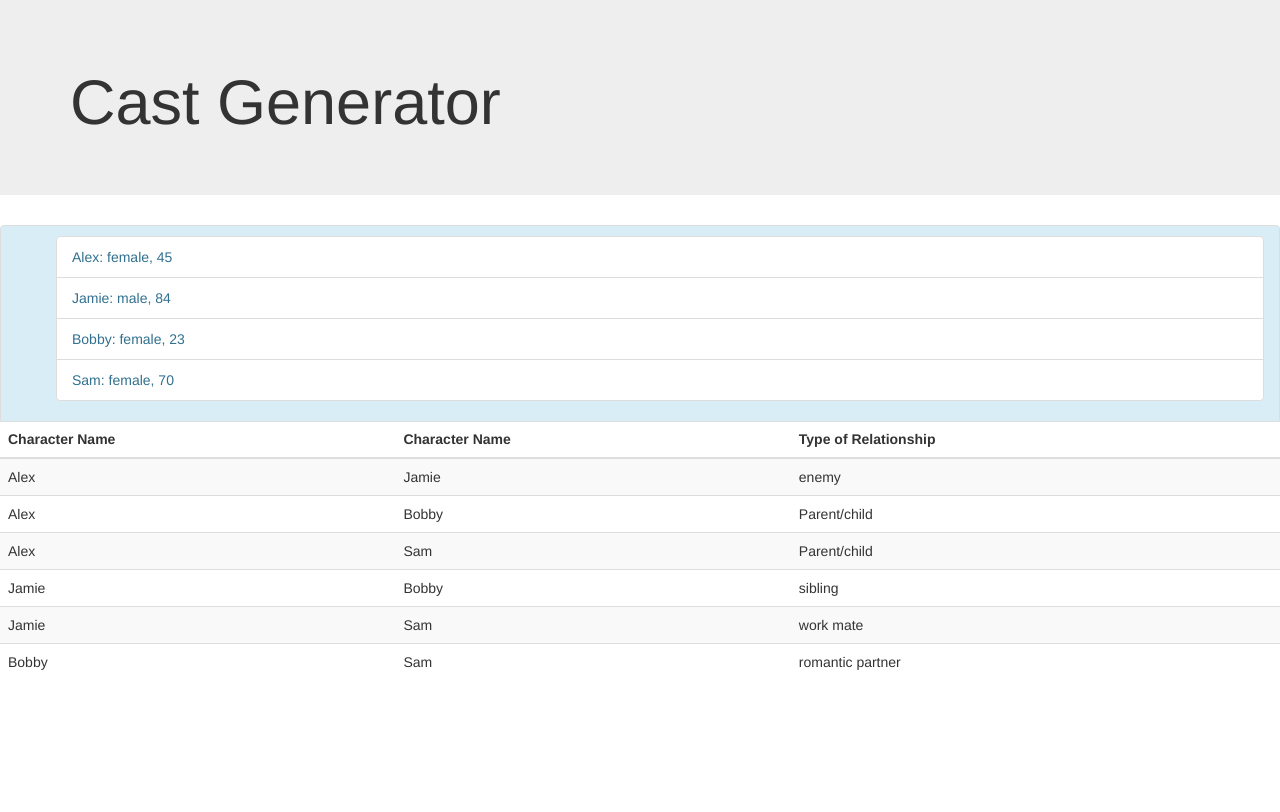
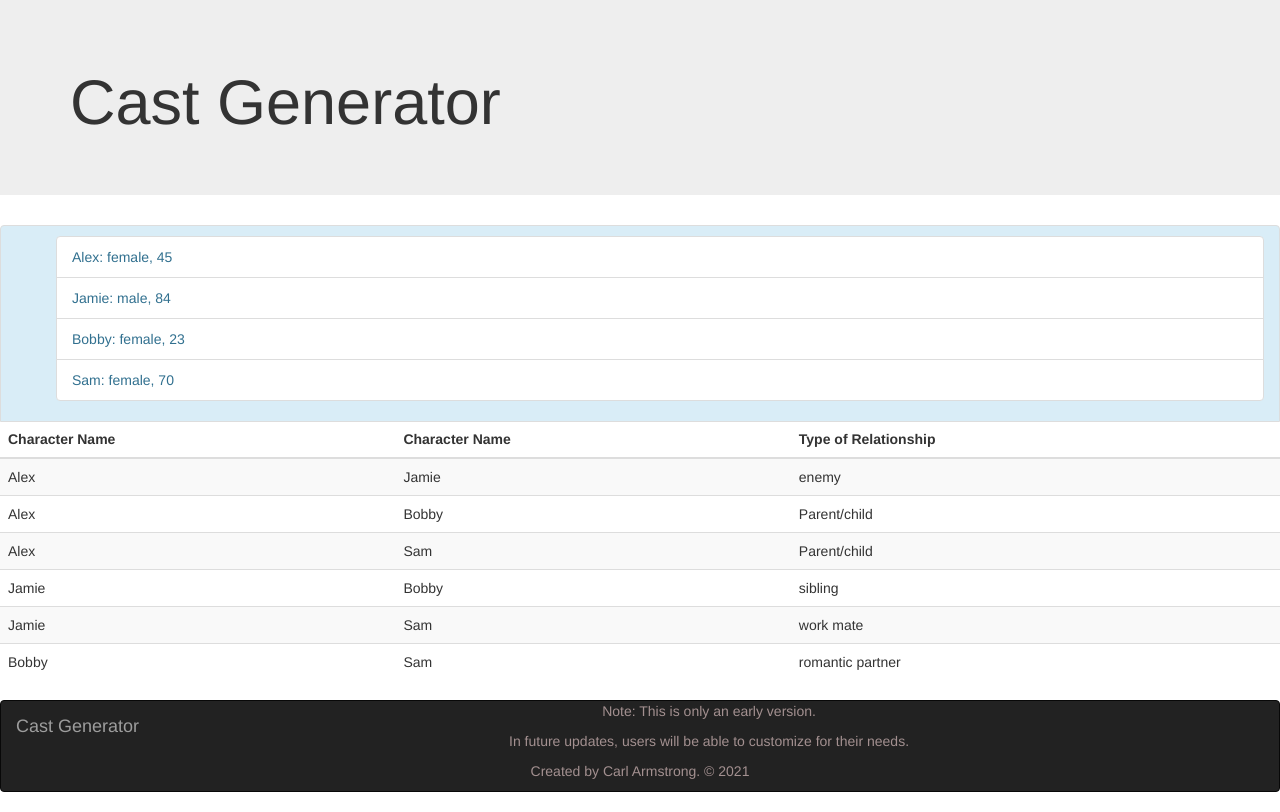
Before and after one commit to Carl-Armstrong/cast-generator, an Angular app: page / in a window 1280 px wide. Built offline with nearby package versions, Linux system fonts and the light colour scheme.

Commit message:
Added footer

```diff
--- a/src/app/app.component.html
+++ b/src/app/app.component.html
@@ -6,3 +6,4 @@
 </div>
 
 <app-char-display></app-char-display>
+<app-footer></app-footer>
--- a/src/app/app.module.ts
+++ b/src/app/app.module.ts
@@ -3,11 +3,13 @@ import { BrowserModule } from '@angular/platform-browser';
 
 import { AppComponent } from './app.component';
 import { CharDisplayComponent } from './char-display/char-display.component';
+import { FooterComponent } from './footer/footer.component';
 
 @NgModule({
   declarations: [
     AppComponent,
-    CharDisplayComponent
+    CharDisplayComponent,
+    FooterComponent
   ],
   imports: [
     BrowserModule
--- /dev/null
+++ b/src/app/footer/footer.component.html
@@ -0,0 +1,10 @@
+<nav class="navbar navbar-inverse">
+    <div class="container-fluid">
+      <div class="navbar-header">
+        <p class="navbar-brand" href="#">Cast Generator</p>
+      </div>
+        <p style="color: rgb(163, 144, 144); text-align: center;">Note: This is only an early version.</p>
+        <p style="color: rgb(163, 144, 144); text-align: center;">In future updates, users will be able to customize for their needs.</p>
+        <p style="color: rgb(163, 144, 144); text-align: center;">Created by Carl Armstrong. &copy; 2021</p>
+    </div>
+</nav>
--- /dev/null
+++ b/src/app/footer/footer.component.ts
@@ -0,0 +1,15 @@
+import { Component, OnInit } from '@angular/core';
+
+@Component({
+  selector: 'app-footer',
+  templateUrl: './footer.component.html',
+  styleUrls: ['./footer.component.css']
+})
+export class FooterComponent implements OnInit {
+
+  constructor() { }
+
+  ngOnInit(): void {
+  }
+
+}
```
Also changed, not shown: src/app/footer/footer.component.css (added), 2 other files (tests, documents, lock files or other folders).
